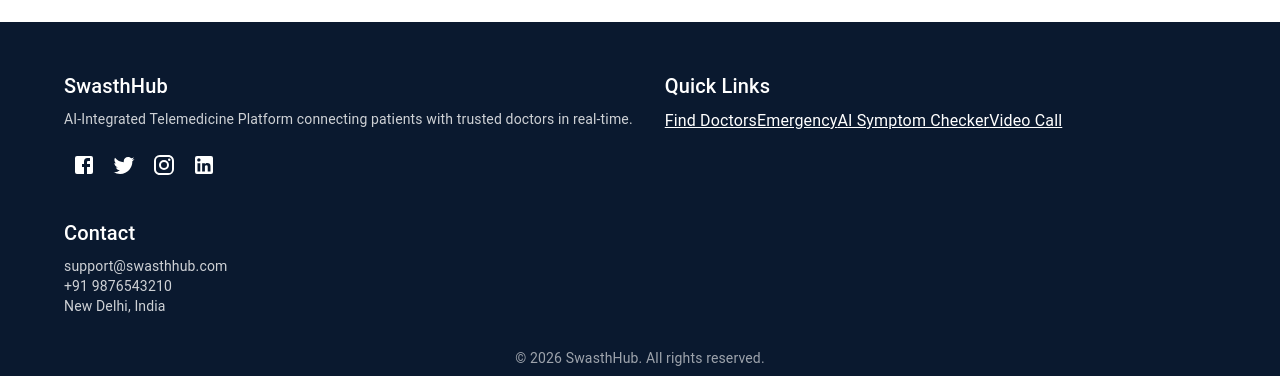
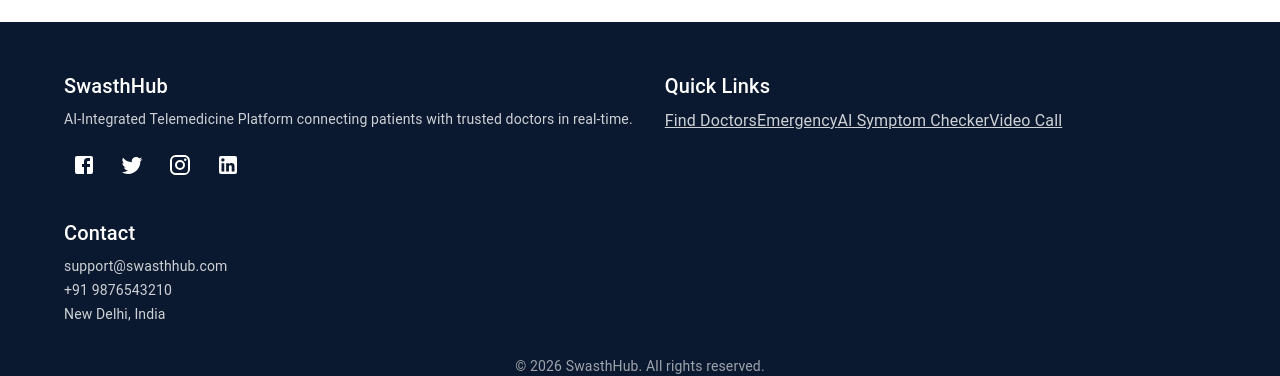
Before and after one commit to Ashish-3452/swasthhub, a React (Create React App) app in the folder frontend/: page /ai-doctor in a window 1280 px wide. Shown: the part 734-1110 px from the top of the page. Built offline with nearby package versions, Linux system fonts and the light colour scheme; no server answers.

Commit message:
footer update

```diff
--- a/frontend/src/components/Footer.js
+++ b/frontend/src/components/Footer.js
@@ -8,6 +8,8 @@ const Footer = () => {
     <Box sx={{ bgcolor: '#0a192f', color: 'white', py: 6, mt: 8 }}>
       <Container maxWidth="lg">
         <Grid container spacing={4}>
+
+          {/* ब्रांड सेक्शन */}
           <Grid item xs={12} md={4}>
             <Typography variant="h6" fontWeight="bold" gutterBottom>
               SwasthHub
@@ -15,32 +17,55 @@ const Footer = () => {
             <Typography variant="body2" sx={{ opacity: 0.8, mb: 2 }}>
               AI-Integrated Telemedicine Platform connecting patients with trusted doctors in real‑time.
             </Typography>
-            <Box>
-              <IconButton color="inherit"><Facebook /></IconButton>
-              <IconButton color="inherit"><Twitter /></IconButton>
-              <IconButton color="inherit"><Instagram /></IconButton>
-              <IconButton color="inherit"><LinkedIn /></IconButton>
+            <Box sx={{ display: 'flex', gap: 1 }}>
+              <IconButton color="inherit" aria-label="Facebook"><Facebook /></IconButton>
+              <IconButton color="inherit" aria-label="Twitter"><Twitter /></IconButton>
+              <IconButton color="inherit" aria-label="Instagram"><Instagram /></IconButton>
+              <IconButton color="inherit" aria-label="LinkedIn"><LinkedIn /></IconButton>
             </Box>
           </Grid>
-          <Grid item xs={12} md={4}>
+
+          {/* त्वरित लिंक */}
+          <Grid item xs={12} sm={6} md={4}>
             <Typography variant="h6" fontWeight="bold" gutterBottom>
               Quick Links
             </Typography>
-            <Link component={RouterLink} to="/doctors" color="inherit" display="block" sx={{ mb: 1 }}>Find Doctors</Link>
-            <Link component={RouterLink} to="/emergency" color="inherit" display="block" sx={{ mb: 1 }}>Emergency</Link>
-            <Link component={RouterLink} to="/symptom-checker" color="inherit" display="block" sx={{ mb: 1 }}>AI Symptom Checker</Link>
-            <Link component={RouterLink} to="/video-call" color="inherit" display="block" sx={{ mb: 1 }}>Video Call</Link>
+            <Link component={RouterLink} to="/doctors" color="inherit" display="block" sx={{ mb: 1, opacity: 0.8, '&:hover': { opacity: 1 } }}>
+              Find Doctors
+            </Link>
+            <Link component={RouterLink} to="/emergency" color="inherit" display="block" sx={{ mb: 1, opacity: 0.8, '&:hover': { opacity: 1 } }}>
+              Emergency
+            </Link>
+            <Link component={RouterLink} to="/symptom-checker" color="inherit" display="block" sx={{ mb: 1, opacity: 0.8, '&:hover': { opacity: 1 } }}>
+              AI Symptom Checker
+            </Link>
+            <Link component={RouterLink} to="/video-call" color="inherit" display="block" sx={{ mb: 1, opacity: 0.8, '&:hover': { opacity: 1 } }}>
+              Video Call
+            </Link>
           </Grid>
-          <Grid item xs={12} md={4}>
+
+          {/* संपर्क सेक्शन */}
+          <Grid item xs={12} sm={6} md={4}>
             <Typography variant="h6" fontWeight="bold" gutterBottom>
               Contact
             </Typography>
-            <Typography variant="body2" sx={{ opacity: 0.8 }}>support@swasthhub.com</Typography>
-            <Typography variant="body2" sx={{ opacity: 0.8 }}>+91 9876543210</Typography>
-            <Typography variant="body2" sx={{ opacity: 0.8 }}>New Delhi, India</Typography>
+            <Typography variant="body2" sx={{ opacity: 0.8, mb: 0.5 }}>
+              support@swasthhub.com
+            </Typography>
+            <Typography variant="body2" sx={{ opacity: 0.8, mb: 0.5 }}>
+              +91 9876543210
+            </Typography>
+            <Typography variant="body2" sx={{ opacity: 0.8 }}>
+              New Delhi, India
+            </Typography>
           </Grid>
         </Grid>
-        <Typography variant="body2" align="center" sx={{ mt: 4, opacity: 0.6 }}>
+
+        {/* कॉपीराइट */}
+        <Typography
+          variant="body2"
+          sx={{ mt: 4, opacity: 0.6, textAlign: 'center' }}
+        >
           &copy; {new Date().getFullYear()} SwasthHub. All rights reserved.
         </Typography>
       </Container>
```
